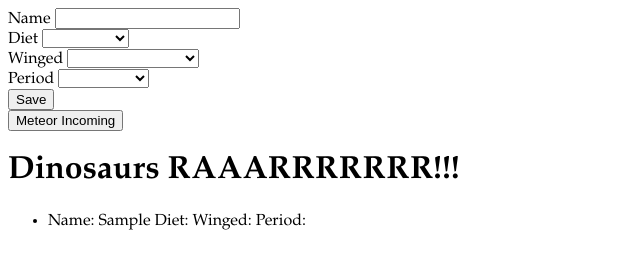
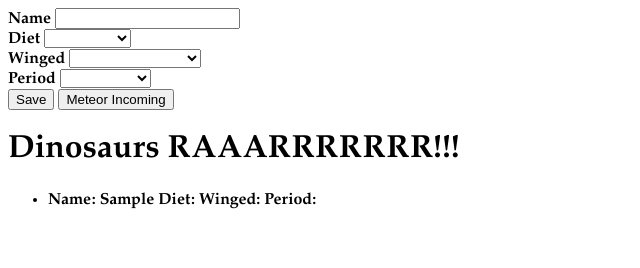
Before and after one commit to sstewart1993/week_06_wk_homework_DinoTime, a plain HTML site: page index.html in a window 1280 px wide. Both pictures are taken after typing "Sample" into the empty fields and a click on the input "Save". Shown: the whole page, without its empty margins (0-640 px from the left). Drawn offline with Linux system fonts and the light colour scheme.

Commit message:
coloring

```diff
--- a/css/main.css
+++ b/css/main.css
@@ -1,3 +1,18 @@
 body {
     font-family: Palatino;
   }
+
+body>form>div>div>input{
+  text-transform: capitalize;
+}
+
+body>form>div>ul>li{
+  text-transform: capitalize;
+}
+
+#new-item-form{
+  color:black;
+  font-weight: bold;
+  text-transform: capitalize
+
+}
--- a/js/app.js
+++ b/js/app.js
@@ -5,7 +5,8 @@ document.addEventListener('DOMContentLoaded', () => {
         event.preventDefault()
 
         const newListItem = document.createElement('li');
-        newListItem.textContent = `Name: ${event.target.name.value}
+        newListItem.textContent =
+        `Name: ${event.target.name.value}
         Diet: ${event.target.diet.value}
         Winged: ${event.target.winged.value}
         Period: ${event.target.period.value}`
```
Also changed, not shown: index.html (+4 -1 lines).
